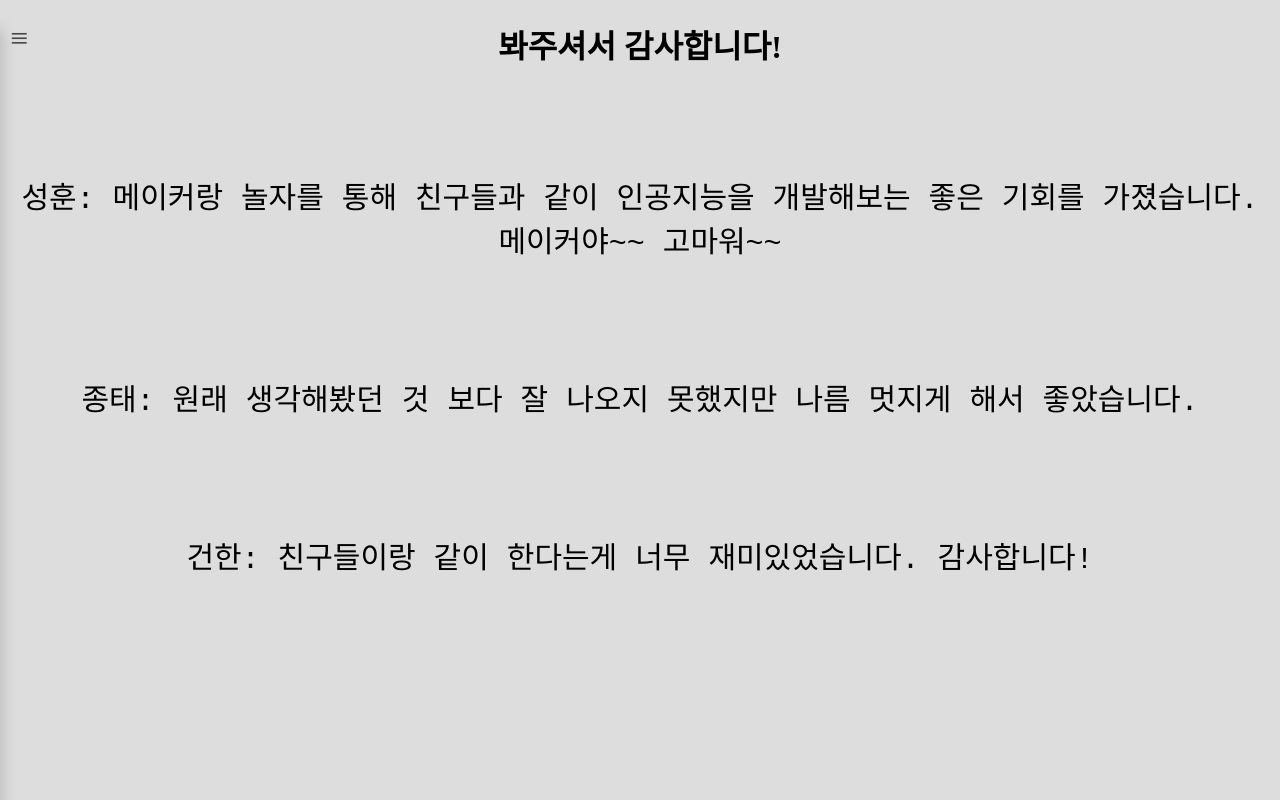
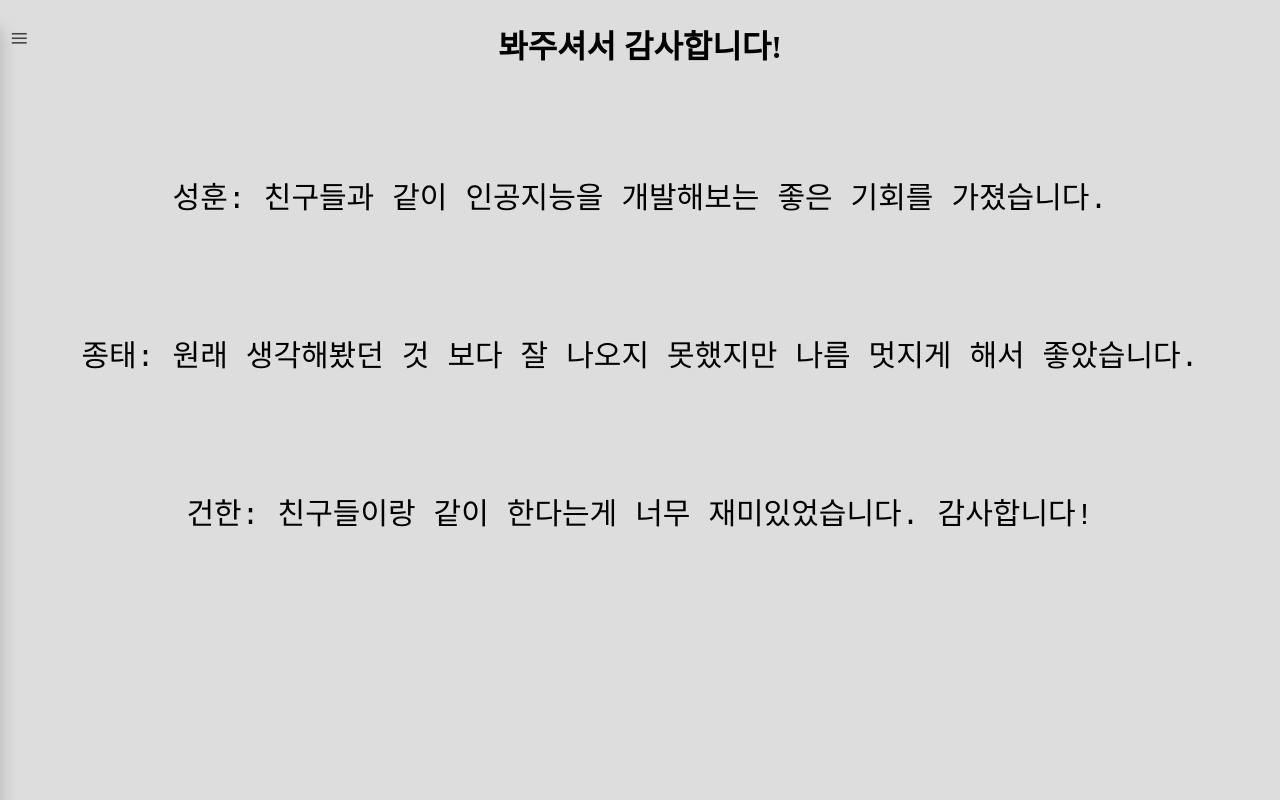
Before and after one commit to hang-out-with-maker/omok, a plain HTML site: page end.html in a window 1280 px wide. Drawn offline with Linux system fonts and the light colour scheme; a script that the page names is missing; a web font is replaced by a local one.

Commit message:
Update end.html

```diff
--- a/end.html
+++ b/end.html
@@ -9,7 +9,7 @@
     <link rel="stylesheet" href="./css/end.css">
     <link rel="preconnect" href="https://fonts.gstatic.com">
     <link href="https://fonts.googleapis.com/css2?family=Nanum+Gothic+Coding&display=swap" rel="stylesheet">
-    <title>성택아 미안해 팀</title>
+    <title>성택없는 성택팀</title>
 </head>
 <body>
 <div id=check-menu>
@@ -30,7 +30,7 @@
 </div>
     <h1 style="text-align: center">봐주셔서 감사합니다!</h1>
     <br><br><br>
-    <p>성훈: 메이커랑 놀자를 통해 친구들과 같이 인공지능을 개발해보는 좋은 기회를 가졌습니다. 메이커야~~ 고마워~~</p>
+    <p>성훈: 친구들과 같이 인공지능을 개발해보는 좋은 기회를 가졌습니다. </p>
     <br><br><br>
     <p>종태: 원래 생각해봤던 것 보다 잘 나오지 못했지만 나름 멋지게 해서 좋았습니다.</p>
     <br><br><br>
```
